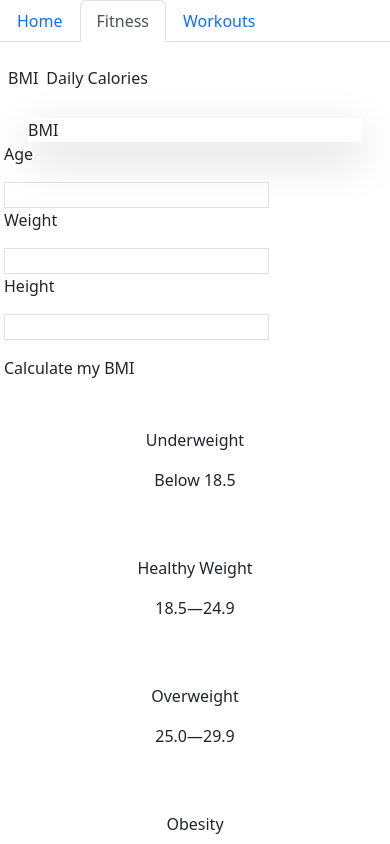
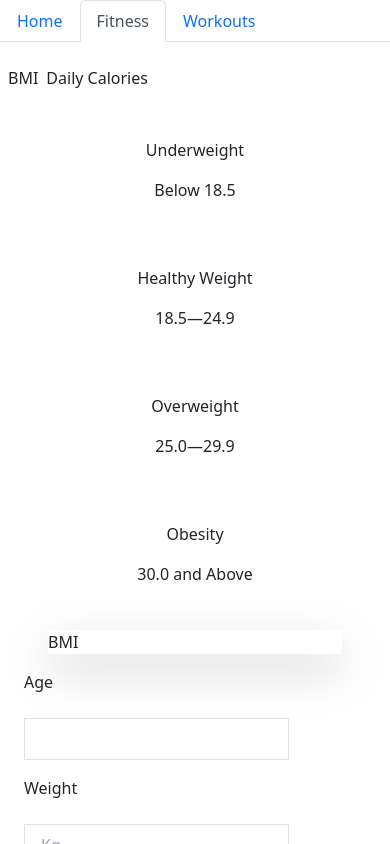
Before and after one commit to umairshah14/FitMax, a React (Create React App) app: page /Fitness in a window 390 px wide. Both pictures are taken after a click on the button "BMI". Shown: the top 844 px of the page. Built offline with nearby package versions, Linux system fonts and the light colour scheme; what @material-tailwind/react would draw is missing.

Commit message:
responsive BMI card

```diff
--- a/src/components/BMI.js
+++ b/src/components/BMI.js
@@ -5,10 +5,10 @@ import {
   CardHeader,
   CardBody,
   CardFooter,
-  Input,
   Button,
   Typography,
 } from "@material-tailwind/react";
+import {Container, Row, Col} from "react-bootstrap"
 
 function BMI() {
 
@@ -62,60 +62,11 @@ function BMI() {
 
 
   return (
-    <div>
-      <div className="flex flex-row justify-center  items-center gap-20">
-        <Card className="w-min bg-indigo-800 mt-12 ml-12 p-1">
-          <CardHeader
-            variant="gradient"
-            className="grid h-8 text-xl font-bold place-items-center border-2 border-indigo-800  bg-indigo-50 text-indigo-800"
-          >
-            {" "}
-            BMI
-          </CardHeader>
-          <CardBody className="flex flex-col gap-4">
-            <div className="flex flex-row justify-center gap-4">
-          <Typography
-                    variant="small"
-                    color="blue-gray"
-                    className="font-medium text-indigo-50 text-xl"
-                  >
-                    Age
-            </Typography>
-            <Input id="age" className="text-indigo-50" />
-            </div>
-            <div className="flex flex-row justify-center gap-4">
-          <Typography
-                    variant="small"
-                    color="blue-gray"
-                    className=" font-medium text-indigo-50 text-xl"
-                  >
-                    Weight
-            </Typography>
-            <Input id="weight" className="text-indigo-50" />
-            </div>
-            <div className="flex flex-row justify-center gap-4">
-          <Typography
-                    variant="small"
-                    color="blue-gray"
-                    className=" font-medium text-indigo-50 text-xl"
-                  >
-                    Height
-            </Typography>
-            <Input id="height" className="text-indigo-50" />
-            </div>
-          </CardBody>
-          <CardFooter className="pt-0">
-            <Button fullWidth className="text-indigo-800 bg-indigo-50" onClick={CalculateBMI}>
-              Calculate my BMI
-            </Button>
-          </CardFooter>
-        </Card>
-
-        <div className=" h-10  pt-1 border-2 border-indigo-800 rounded-lg px-8 max-w-1">
-          {bmiData.bmi} {bmiData.health}
-        </div>
-      </div>
-      <div className="md:flex flex-row justify-center  items-center gap-20 flex-nowrap mt-14">
+  <div>
+    <Container>
+     <Row>
+      <Col lg={6} sm={12}>
+      <div className="flex flex-col justify-center items-center mt-10 gap-4">
            <div className="box-border h-32 w-64 p-4 border-4 border-pink-200 rounded-md bg-pink-300 ">
             <p className="text-2xl font-bold text-center">Underweight</p>
             <p className="text-center font-semibold">Below 18.5</p>
@@ -133,8 +84,73 @@ function BMI() {
             <p className="text-center font-semibold">30.0 and Above</p>
            </div>
       </div>
-
-    </div>
+      </Col>
+      <Col lg={6} sm={12}>
+        <div className=" flex mx-auto px-2 mt-28 mb-15">
+         <div className="flex max-w-md mx-auto md:max-w-xl">
+           <div className="md:flex">
+            <Card className=" bg-indigo-800 mt-12 ml-8 p-1 mr-6">
+             <CardHeader
+              variant="gradient"
+              className="grid h-8 text-xl font-bold place-items-center border-2 border-indigo-800  bg-indigo-50 text-indigo-800"
+              >
+              {" "}
+              BMI
+             </CardHeader>
+             <CardBody className="flex flex-col gap-2">
+              <div className="flex flex-row  items-center gap-4 ">
+                <Typography
+                    variant="small"
+                    color="blue-gray"
+                    className=" pt-3 font-medium text-indigo-50 text-xl"
+                    style={{width: "100px"}}
+                >
+                    Age
+               </Typography>
+               <input id="age"
+                 className="text-right text-indigo-50 bg-indigo-800 border w-full py-2 px-3  mt-2 rounded-md flex-1" />
+              </div>
+              <div className="flex flex-row items-center gap-4">
+               <Typography
+                    variant="small"
+                    color="blue-gray"
+                    className=" pt-3 font-medium text-indigo-50 text-xl"
+                    style={{width: "100px"}}
+                >
+                    Weight
+                </Typography>
+                <input id="weight"
+                   variant="outlined" label="Kg"
+                   placeholder="Kg"
+                   className="text-right text-indigo-50 bg-indigo-800 border w-full py-2 px-3 form-input mt-2 rounded-md flex-1" />
+              </div>
+              <div className="flex flex-row items-center gap-4 shrink">
+                <Typography
+                    variant="small"
+                    color="blue-gray"
+                    className=" pt-3 font-medium text-indigo-50 text-xl"
+                    style={{width: "100px"}}
+                >
+                    Height
+                </Typography>
+                <input id="height"
+                    placeholder="cm"
+                   className="text-right text-indigo-50 bg-indigo-800 border w-full py-2 px-3 form-input mt-2 rounded-md flex-1" />
+              </div>
+             </CardBody>
+             <CardFooter className="pt-0">
+              <Button fullWidth className="text-indigo-800 bg-indigo-50" onClick={CalculateBMI}>
+                Calculate my BMI
+              </Button>
+             </CardFooter>
+           </Card>
+          </div>
+        </div>
+      </div>
+     </Col>
+   </Row>
+  </Container>
+</div>
   );
 }
 
```
